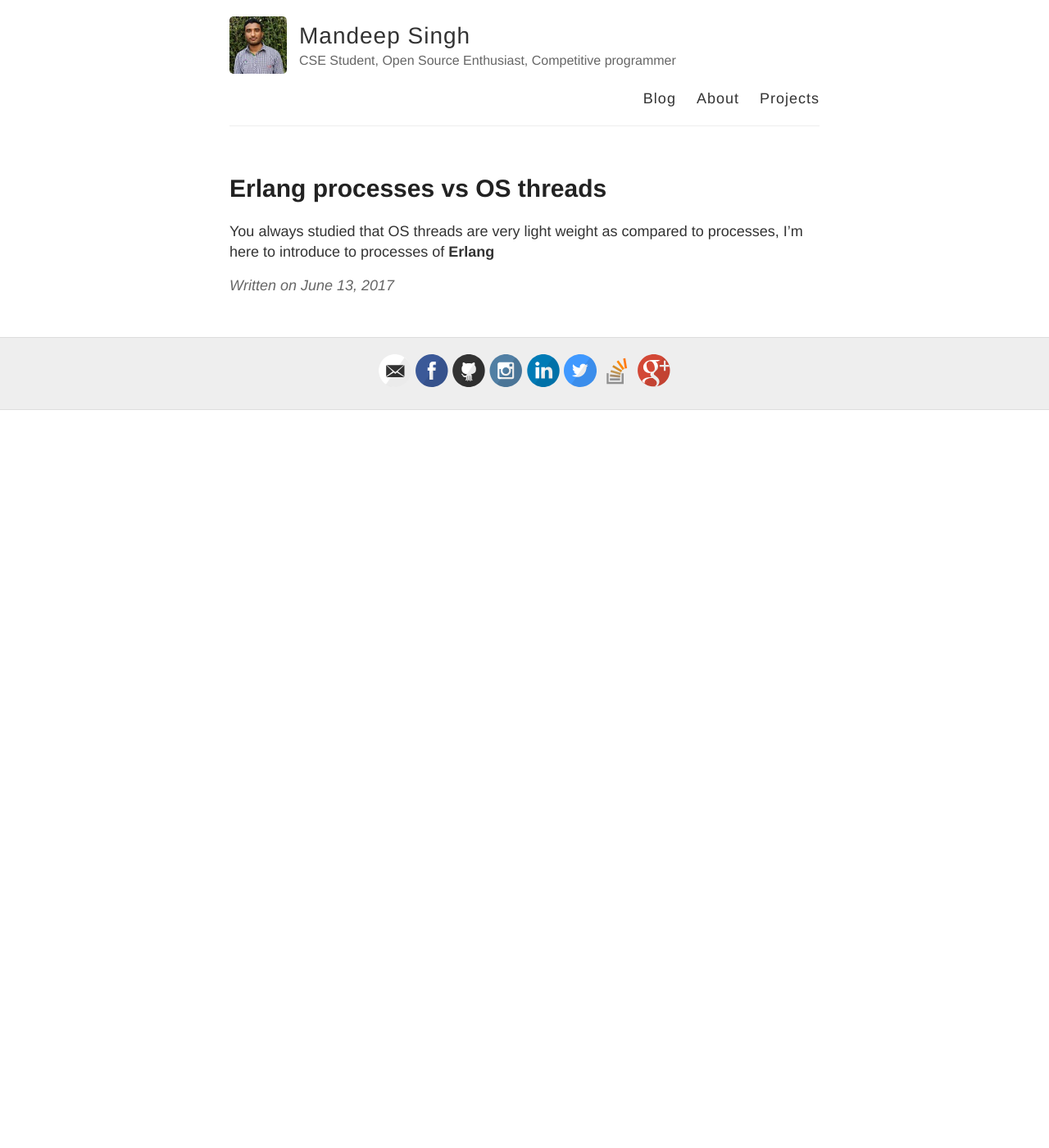
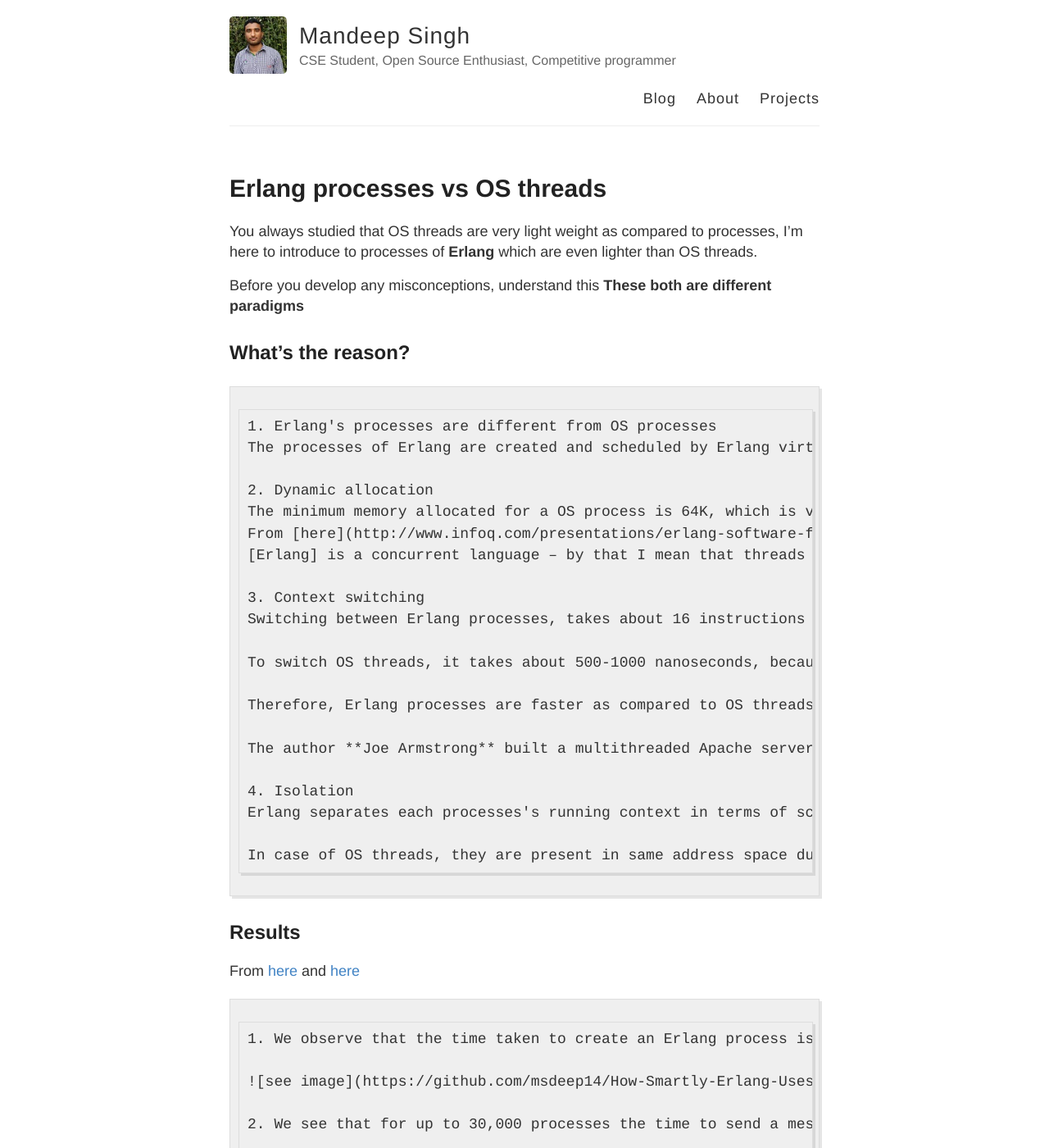
Before and after one commit to msdeep14/msdeep14.github.io, a Jekyll site: the page built from _posts/2017-6-13-diff-os-erlang-process.md, in a window 1280 px wide and 1400 px high. Shown: the whole window at 82% size. Built offline with Jekyll 4.4.1, drawn with Linux system fonts in a browser that asks for light colours; comment, search, counter and statistics services are not loaded; some of the changed text lies outside the part shown.

Commit message:
modify post diff in erlang process and os threads

```diff
--- a/_posts/2017-6-13-diff-os-erlang-process.md
+++ b/_posts/2017-6-13-diff-os-erlang-process.md
@@ -3,4 +3,43 @@ layout: post
 title: Erlang processes vs OS threads
 ---
 
-You always studied that OS threads are very light weight as compared to processes, I'm here to introduce to processes of **Erlang**
+You always studied that OS threads are very light weight as compared to processes, I'm here to introduce to processes of **Erlang** which are even lighter than OS threads.
+
+Before you develop any misconceptions, understand this **These both are different paradigms**
+
+## What's the reason?
+
+    1. Erlang's processes are different from OS processes
+    The processes of Erlang are created and scheduled by Erlang virtual machine(BEAM), the processes in C or Java are typical OS processes which are completely managed by operating system.
+
+    2. Dynamic allocation
+    The minimum memory allocated for a OS process is 64K, which is very large for a light weight process which is few bytes of memory. Erlang processes use dynamically allocated stacks, which initially are very small and grow afterwards according to the need.
+    From [here](http://www.infoq.com/presentations/erlang-software-for-a-concurrent-world)
+    [Erlang] is a concurrent language – by that I mean that threads are part of the programming language, they do not belong to the operating system. That's really what's wrong with programming languages like Java and C++. It's threads aren't in the programming language, threads are something in the operating system – and they inherit all the problems that they have in the operating system. One of the problems is granularity of the memory management system. The memory management in the operating system protects whole pages of memory, so the smallest size that a thread can be is the smallest size of a page. That's actually too big. If you add more memory to your machine – you have the same number of bits that protects the memory so the granularity of the page tables goes up – you end up using say 64kB for a process you know running in a few hundred bytes.
+
+    3. Context switching
+    Switching between Erlang processes, takes about 16 instructions and 20 nanoseconds on a modern processor. Also you often know the process pid you are switching to(example: a process receiving a message in its queue can be implemented as straight hand off from the calling process to the receiving process), so the scheduler has no role to play in this hence making it `O(1)` operation.
+
+    To switch OS threads, it takes about 500-1000 nanoseconds, because you are calling down to kernel. The OS thread scheduler might run in `O(log(n))` or `O(log(log(n)))`, which will be noticeable if number of threads is large enough.
+
+    Therefore, Erlang processes are faster as compared to OS threads because Erlang processes are faster and scale better because both the fundamental operation switching - it is faster and scheduling - runs very less often, [find link here](https://stackoverflow.com/a/2876788/6942060)
+
+    The author **Joe Armstrong** built a multithreaded Apache server and his study showed that Apache maxed out just under 8K processes, while his hand written Erlang server handled 10K+ processes, [find link here](https://web.archive.org/web/20151104142503/https://www.sics.se/~joe/apachevsyaws.html)
+
+    4. Isolation
+    Erlang separates each processes's running context in terms of scheduling time, memory access and reference visibility and in doing so simplifies each component of algorithm by isolating it completely.
+
+    In case of OS threads, they are present in same address space due to you will have to implement mutexes to avoid deadlock conditions, but since Erlang processes are completely isolated, there is no such case.
+
+
+## Results
+
+From [here](http://citeseerx.ist.psu.edu/viewdoc/download?doi=10.1.1.116.1969&rep=rep1&type=pdf) and [here](http://www.scribd.com/doc/6505089/Concurrency-Oriented-Programming-in-Erlang-by-Joe-Armstrong)
+
+    1. We observe that the time taken to create an Erlang process is constant 1µs up to 2,500 processes; thereafter it increases to about 3µs for up to 30,000 processes. The performance of Java and C# is shown at the top of the figure. For a small number of processes it takes about 300µs to create a process. Creating more than two thousand processes is impossible.
+
+    ![see image](https://github.com/msdeep14/How-Smartly-Erlang-Uses-Distributed-Computing/blob/master/images/process_creation_time.png)
+
+    2. We see that for up to 30,000 processes the time to send a message between two Erlang processes is about 0.8µs. For C# it takes about 50µs per message, up to the maximum number of processes (which was about 1800 processes). Java was even worse, for up to 100 process it took about 50µs per message thereafter it increased rapidly to 10ms per message when there were about 1000 Java processes.
+
+    ![see image](https://github.com/msdeep14/How-Smartly-Erlang-Uses-Distributed-Computing/blob/master/images/message_passing_time.png)
```
